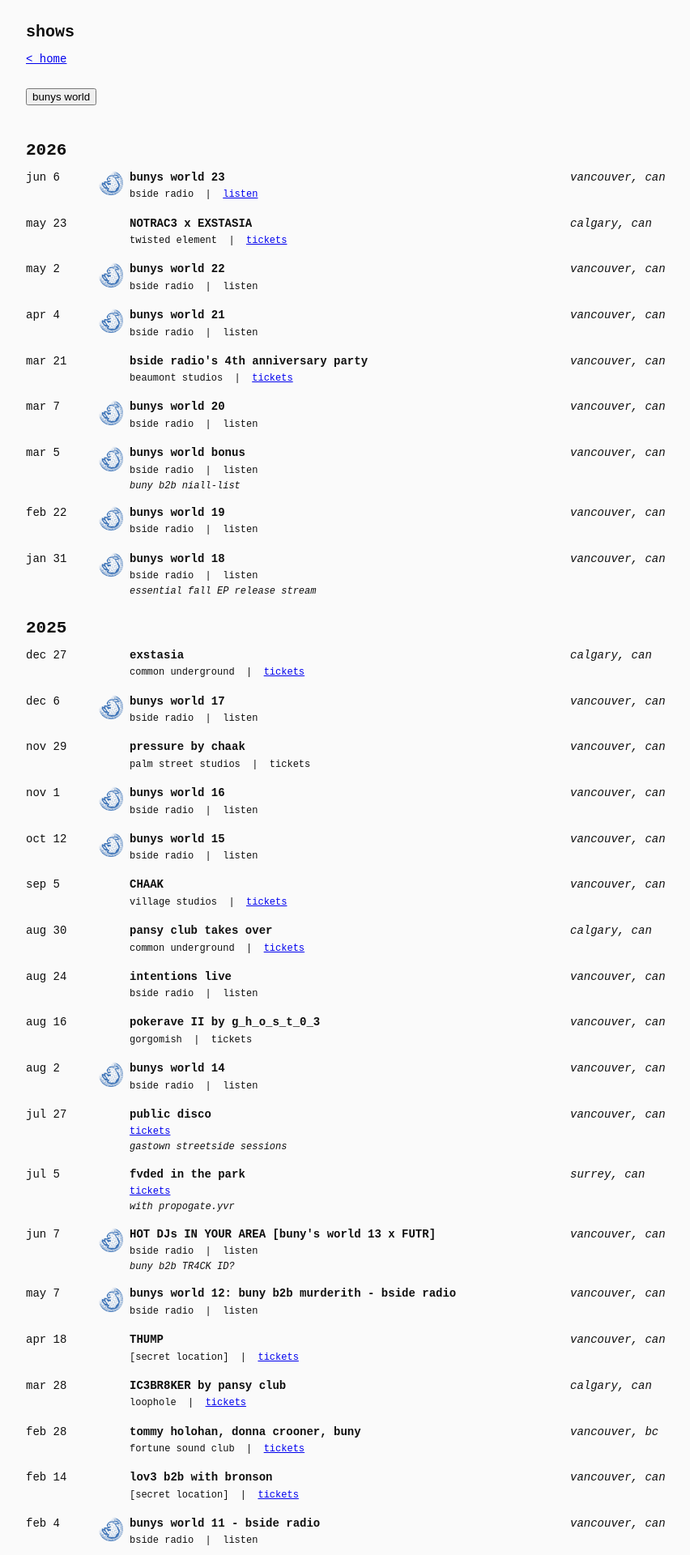
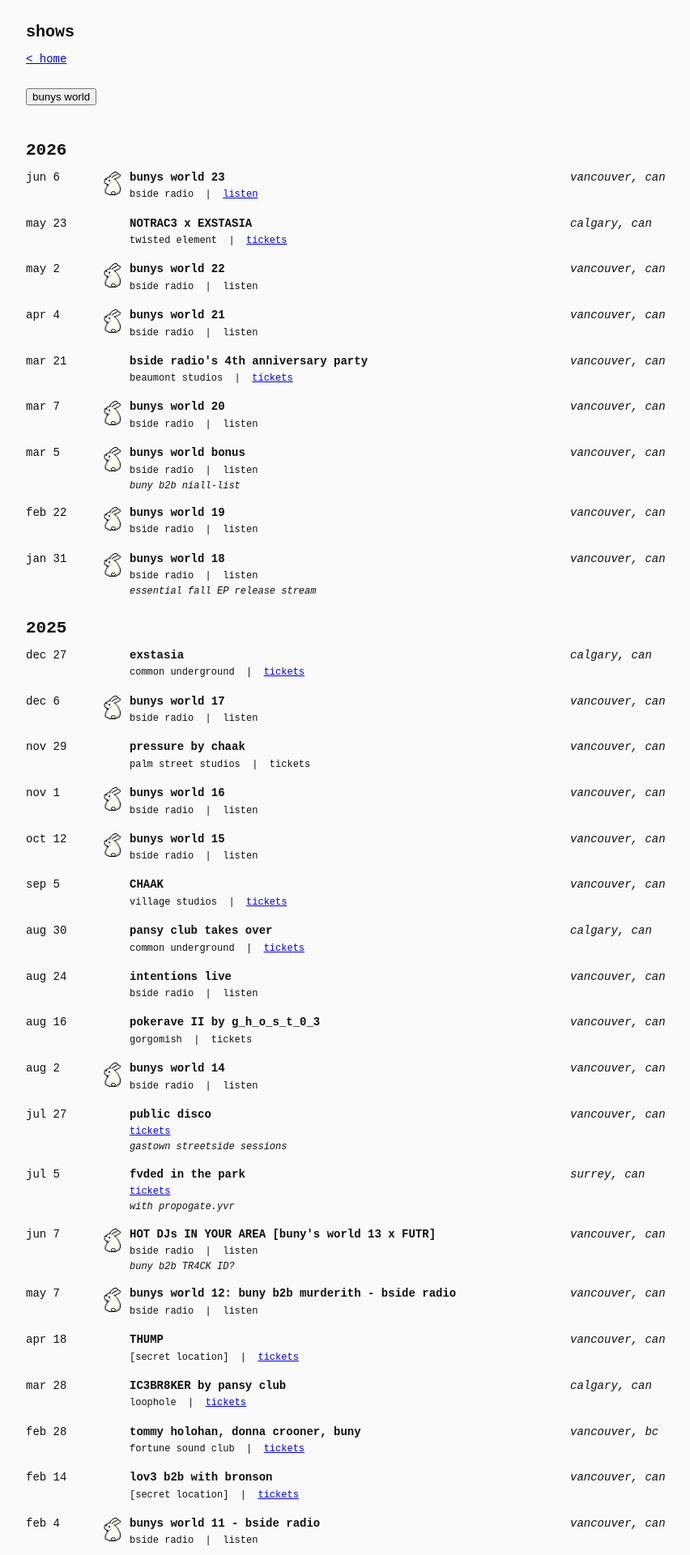
Before and after one commit to 746a70/buny, a Jekyll site: the page built from shows.md, in a window 1280 px wide. Shown: the top 1920 px of the page at 81% size, without its empty margins (208-1060 px from the left). Built offline with Jekyll 4.4.1, drawn with Linux system fonts in a browser that asks for light colours.

Commit message:
Update shows.md

```diff
--- a/shows.md
+++ b/shows.md
@@ -12,7 +12,7 @@ permalink: /shows.html
 
 <p id="bw-filter-description" class="bw-filter-description" aria-hidden="true">Lorem ipsum dolor sit amet, consectetur adipiscing elit. Integer nec odio. Praesent libero. Sed cursus ante dapibus diam.</p>
 
-{% assign bw_icon_path = '/images/bw icon.png' | relative_url %}
+{% assign bw_icon_path = '/images/micro.gif' | relative_url %}
 {% assign grouped_shows = site.data.shows | group_by_exp: 'show', "show.date | date: '%Y'" %}
 {% assign sorted_years = grouped_shows | sort: 'name' | reverse %}
 
```
